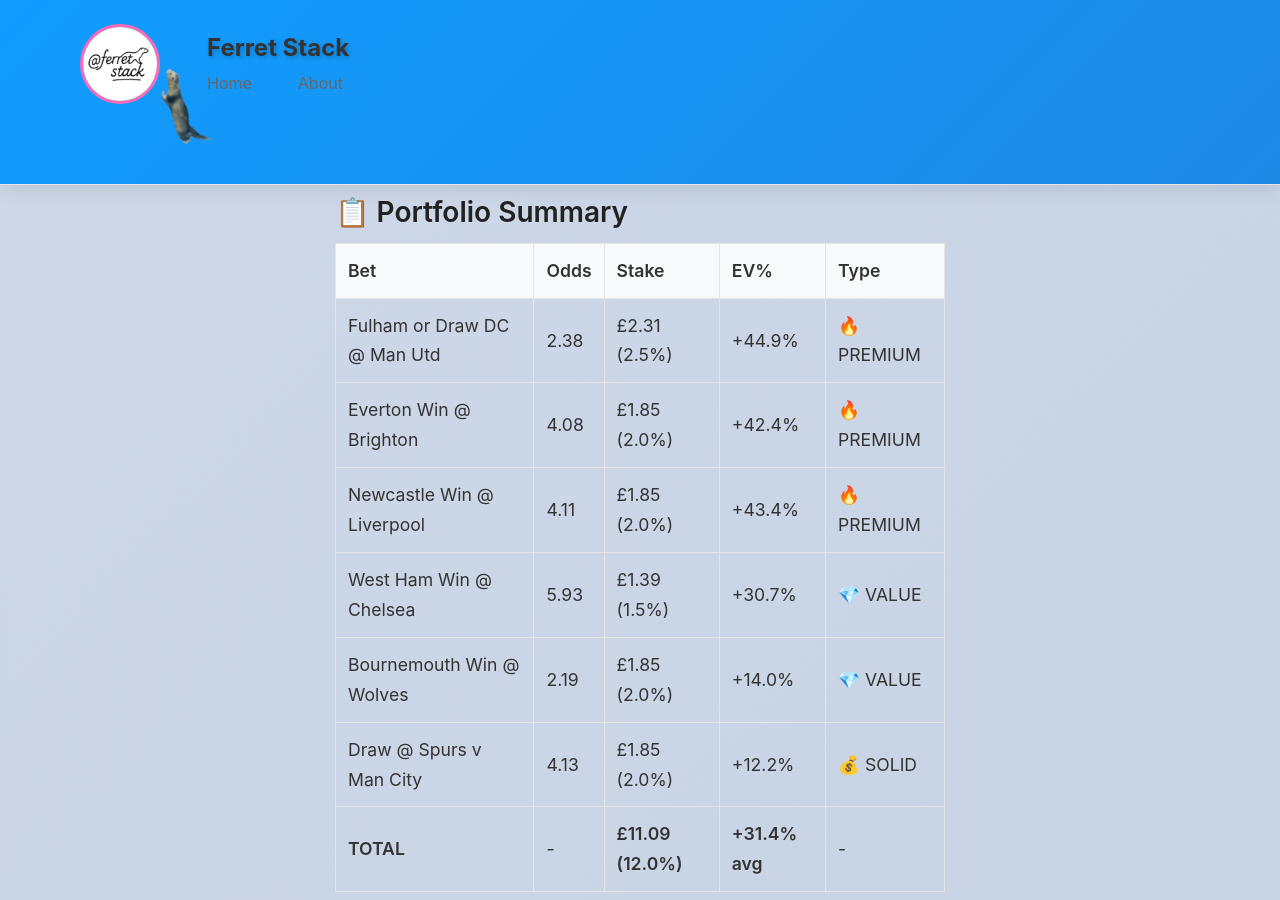
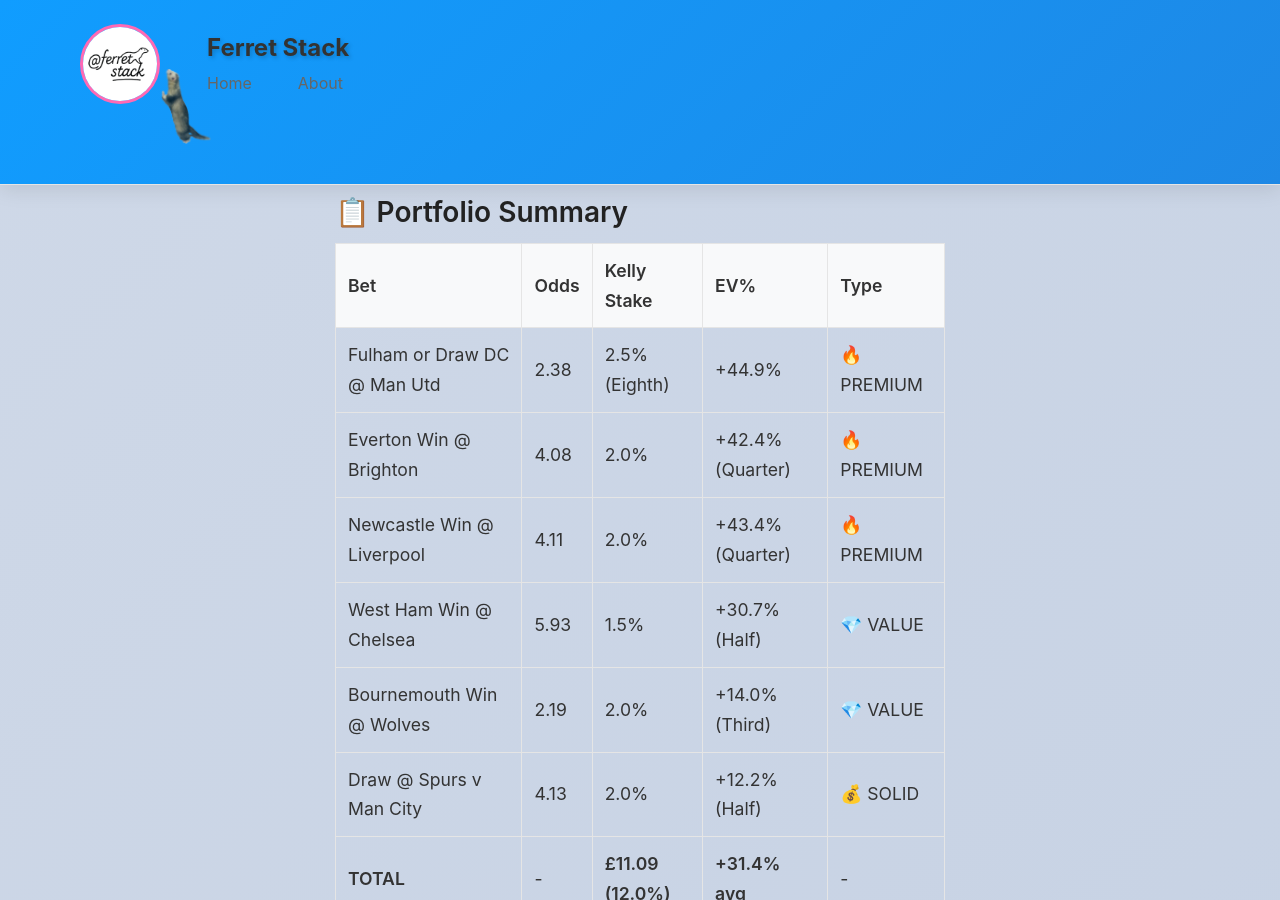
Before and after one commit to ferret-stack/ferret-stack.github.io, a Jekyll site: the page built from _posts/2026-01-27-Matchweek-24.md, in a window 1280 px wide and 900 px high, scrolled down 12077 px. Built offline with Jekyll 4.4.1, drawn with Linux system fonts in a browser that asks for light colours.

Commit message:
Added Kelly stakes to portfolio table

```diff
--- a/_posts/2026-01-27-Matchweek-24.md
+++ b/_posts/2026-01-27-Matchweek-24.md
@@ -313,14 +313,14 @@
 
 ## 📋 **Portfolio Summary**
 
-| Bet | Odds | Stake | EV% | Type |
+| Bet | Odds | Kelly Stake | EV% | Type |
 |-----|------|-------|-----|------|
-| Fulham or Draw DC @ Man Utd | 2.38 | £2.31 (2.5%) | +44.9% | 🔥 PREMIUM |
-| Everton Win @ Brighton | 4.08 | £1.85 (2.0%) | +42.4% | 🔥 PREMIUM |
-| Newcastle Win @ Liverpool | 4.11 | £1.85 (2.0%) | +43.4% | 🔥 PREMIUM |
-| West Ham Win @ Chelsea | 5.93 | £1.39 (1.5%) | +30.7% | 💎 VALUE |
-| Bournemouth Win @ Wolves | 2.19 | £1.85 (2.0%) | +14.0% | 💎 VALUE |
-| Draw @ Spurs v Man City | 4.13 | £1.85 (2.0%) | +12.2% | 💰 SOLID |
+| Fulham or Draw DC @ Man Utd | 2.38 | 2.5% (Eighth) | +44.9% | 🔥 PREMIUM |
+| Everton Win @ Brighton | 4.08 | 2.0% | +42.4% (Quarter) | 🔥 PREMIUM |
+| Newcastle Win @ Liverpool | 4.11 | 2.0% | +43.4% (Quarter) | 🔥 PREMIUM |
+| West Ham Win @ Chelsea | 5.93 | 1.5% | +30.7% (Half) | 💎 VALUE |
+| Bournemouth Win @ Wolves | 2.19 | 2.0% | +14.0% (Third) | 💎 VALUE |
+| Draw @ Spurs v Man City | 4.13 | 2.0% | +12.2% (Half) | 💰 SOLID |
 | **TOTAL** | - | **£11.09 (12.0%)** | **+31.4% avg** | - |
 
 **Bankroll Allocation:** 12.0%
```
